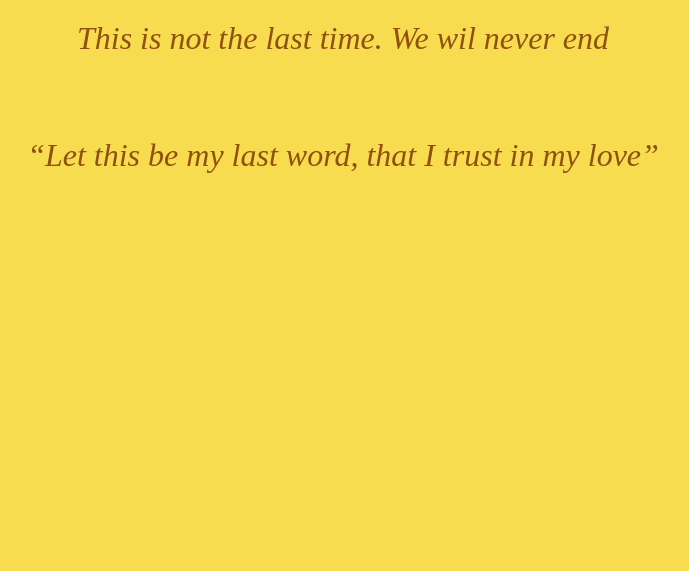
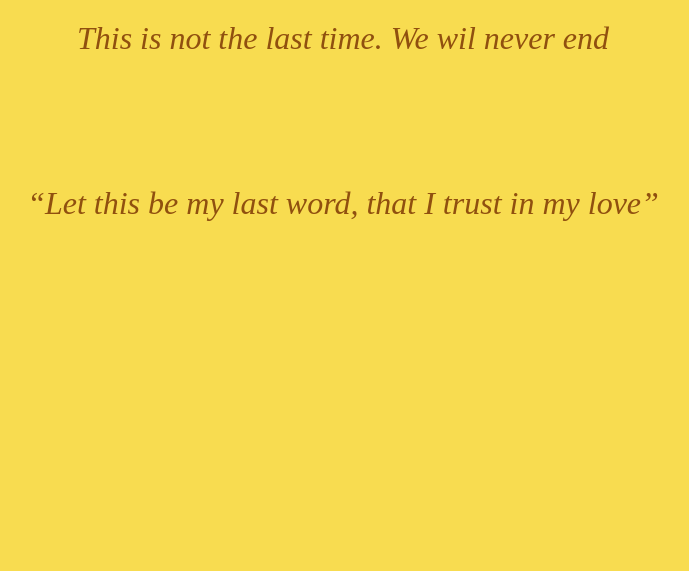
Before and after one commit to Anna9170/anna9170.github.io, a plain HTML site: page index.html in a window 1280 px wide. Shown: the part 2240-2811 px from the top of the page, without its empty margins (297-986 px from the left). Drawn offline with Linux system fonts and the light colour scheme.

Commit message:
Update index.html

```diff
--- a/index.html
+++ b/index.html
@@ -58,7 +58,7 @@
     <p style="margin-top: 2rem;font-size: 2rem; font-family: 'Times New Roman', serif; font-style: italic; color: #90500f;">When we’re together, beyond the sunlight, the kisses, and the scent of your perfume,</p>
     <p style="margin-top: 2rem;font-size: 2rem; font-family: 'Times New Roman', serif; font-style: italic; color: #90500f;">nothing else truly matters.</p>
     <p style="margin-top: 2rem;font-size: 2rem; font-family: 'Times New Roman', serif; font-style: italic; color: #90500f;">This is not the last time. We wil never end</p>
-    <p style="margin-top: 5rem;font-size: 2rem; font-family: 'Times New Roman', serif; font-style: italic; color: #90500f;">“Let this be my last word, that I trust in my love”</p>
+    <p style="margin-top: 8rem;font-size: 2rem; font-family: 'Times New Roman', serif; font-style: italic; color: #90500f;">“Let this be my last word, that I trust in my love”</p>
     <p style="margin-top: 25rem;font-size: 2rem; font-family: 'Times New Roman', serif; color: #90500f;">Hello here from Valentina and Berry :)</p>
     <p style="margin-top: 2rem;font-size: 2rem; font-family: 'Times New Roman', serif; color: #90500f;margin-bottom: 0rem;">⬇️⬇️⬇️</p>
     <img src="BerryAndValentina.png" alt="side photo" style="width: 400px; opacity: 0.8; border-radius: 10px; transform: rotate(-90deg);">
```
